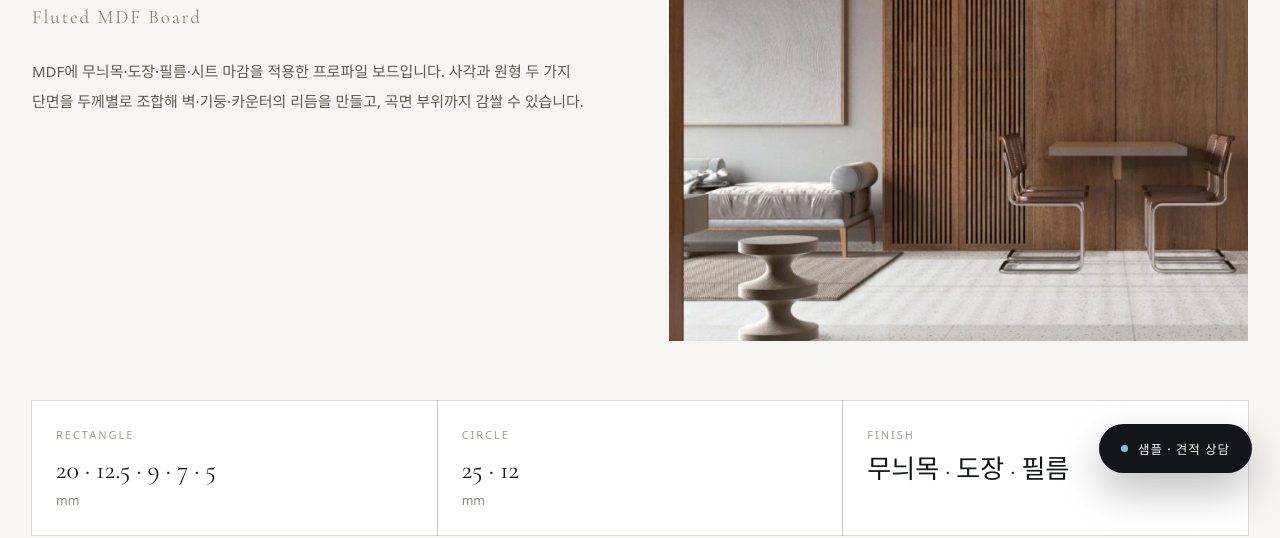
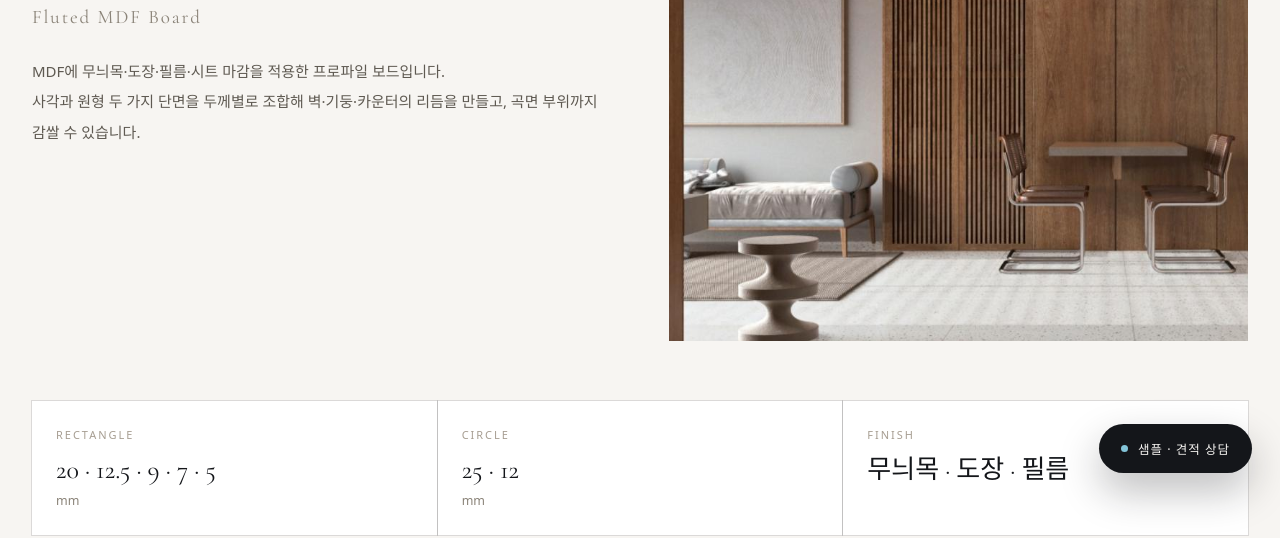
Before and after one commit to yuna19710511-lgtm/sdhouse, a plain HTML site: page product-tembour.html in a window 1280 px wide. Shown: the part 299-837 px from the top of the page. Drawn offline with nearby package versions, Linux system fonts and the light colour scheme; a web font is replaced by a local one.

Commit message:
Update product-tembour.html

```diff
--- a/product-tembour.html
+++ b/product-tembour.html
@@ -85,7 +85,7 @@
         <h1 style="margin:0 0 8px;font-family:'Noto Serif KR',serif;font-weight:300;font-size:clamp(28px,3.4vw,44px);line-height:1.3"><span class="i18n-ko">뉴인 템버보드</span><span class="i18n-en">New;in Tembour Board</span></h1>
         <div style="font-family:'Cormorant Garamond',serif;font-size:19px;letter-spacing:0.1em;color:#8A8378;margin-bottom:28px">Fluted MDF Board</div>
         <p style="margin:0;font-size:15px;line-height:2.05;color:#5F5A52;font-weight:300;text-wrap:pretty">
-          <span class="i18n-ko">MDF에 무늬목·도장·필름·시트 마감을 적용한 프로파일 보드입니다. 사각과 원형 두 가지 단면을 두께별로 조합해 벽·기둥·카운터의 리듬을 만들고, 곡면 부위까지 감쌀 수 있습니다.</span><span class="i18n-en">Profiled MDF board finished in veneer, paint, film or sheet. Rectangle and circle sections wrap walls, columns and counters — including curved surfaces.</span>
+          <span class="i18n-ko">MDF에 무늬목·도장·필름·시트 마감을 적용한 프로파일 보드입니다.<br />사각과 원형 두 가지 단면을 두께별로 조합해 벽·기둥·카운터의 리듬을 만들고, 곡면 부위까지 감쌀 수 있습니다.</span><span class="i18n-en">Profiled MDF board finished in veneer, paint, film or sheet. Rectangle and circle sections wrap walls, columns and counters — including curved surfaces.</span>
         </p>
       </div>
       <img src="img-hero-lounge.jpg" alt="뉴인 템버보드" style="width:100%;aspect-ratio:4/3;object-fit:cover" />
```
